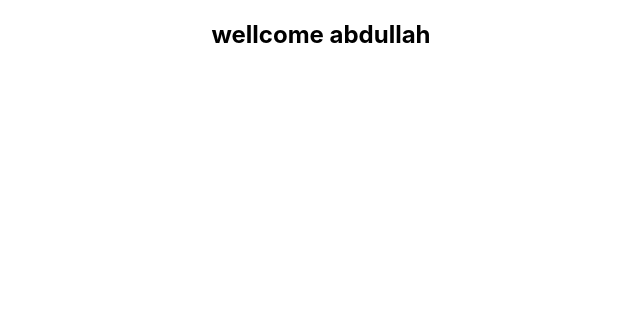
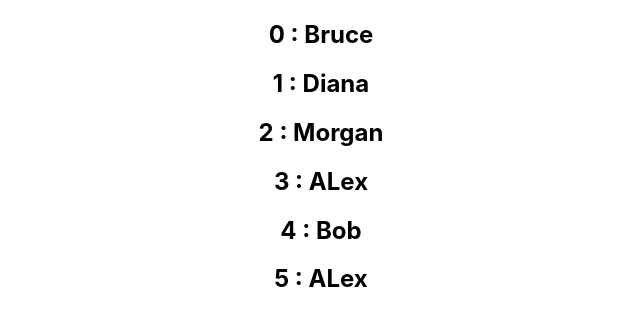
Before and after one commit to abduallahnoorsayket/react_JS_CodeVol, a React (Create React App) app: page / in a window 1280 px wide. Shown: the top 326 px of the page, without its empty margins (319-959 px from the left). Built offline with nearby package versions, Linux system fonts and the light colour scheme.

Commit message:
index as keys anti pattern

```diff
--- a/src/App.js
+++ b/src/App.js
@@ -12,12 +12,14 @@ import ClassClick from "./components/ClassClick";
 import EventBind from "./components/EventBind";
 import ParentComp from "./components/MethodAsProps/ParentComp";
 import UserGreeting from "./components/Rendering/UserGreeting";
+import { NameList } from "./components/Rendering/NameList";
 
 class App extends Component {
   render() {
     return (
       <div className="App">
-        <UserGreeting />
+        <NameList />
+        {/* <UserGreeting /> */}
         {/* <ParentComp /> */}
         {/* <FunctionClick />
         <ClassClick /> */}
--- /dev/null
+++ b/src/components/Rendering/NameList.js
@@ -0,0 +1,37 @@
+import React from "react";
+import Person from "./Person";
+
+export const NameList = () => {
+  let names = ["Bruce", "Diana", "Morgan", "ALex", "Bob", "ALex"];
+  let persons = [
+    {
+      id: 1,
+      name: "Bruce",
+      age: 28,
+      skill: "Vue",
+    },
+    {
+      id: 2,
+      name: "Diana",
+      age: 30,
+      skill: "React",
+    },
+    {
+      id: 3,
+      name: "Morgan",
+      age: 35,
+      skill: "Vue",
+    },
+  ];
+  //   let personlist = persons.map((person) => (
+  //     <Person key={person.id} person={person} />
+  //   ));
+  //   return <div>{personlist}</div>;
+
+  let namelist = names.map((name, index) => (
+    <h2 key={index}>
+      {index} : {name}
+    </h2>
+  ));
+  return <div>{namelist}</div>;
+};
--- /dev/null
+++ b/src/components/Rendering/Person.js
@@ -0,0 +1,14 @@
+import React from "react";
+
+const Person = ({ person }) => {
+  const { name, age } = person;
+  return (
+    <div>
+      <h2>
+        I am {name} . I am {age} old.{" "}
+      </h2>
+    </div>
+  );
+};
+
+export default Person;
--- a/src/components/Rendering/UserGreeting.js
+++ b/src/components/Rendering/UserGreeting.js
@@ -9,9 +9,43 @@ export default class UserGreeting extends Component {
     };
   }
   render() {
+    return (
+      this.state.isLoggedin && (
+        <div>
+          <h2>wellcome abdullah</h2>
+        </div>
+      )
+    );
+    // ternary operator
+    // return this.state.isLoggedin ? (
+    //   <div>
+    //     <h2>wellcome abdullah</h2>
+    //   </div>
+    // ) : (
+    //   <div>
+    //     <h2>wellcome Guest</h2>
+    //   </div>
+    // );
+    // element variable
     // let message;
     // if (this.state.isLoggedin) {
     //   message = (
+    //     <div>
+    //       <h2>wellcome abdullah</h2>
+    //     </div>
+    //   );
+    // } else {
+    //   message = (
+    //     <div>
+    //       <h2>wellcome Guest</h2>
+    //     </div>
+    //   );
+    // }
+    // return <div>{message}</div>;
+
+    // IF/ ELSE
+    // if (this.state.isLoggedin) {
+    //   return (
     //     <div>
     //       <h2>wellcome abdullah</h2>
     //     </div>
@@ -23,20 +57,6 @@ export default class UserGreeting extends Component {
     //     </div>
     //   );
     // }
-
-    if (this.state.isLoggedin) {
-      return (
-        <div>
-          <h2>wellcome abdullah</h2>
-        </div>
-      );
-    } else {
-      return (
-        <div>
-          <h2>wellcome Guest</h2>
-        </div>
-      );
-    }
     // return (
     //   <div>
     //     <h2>wellcome abdullah</h2>
```
